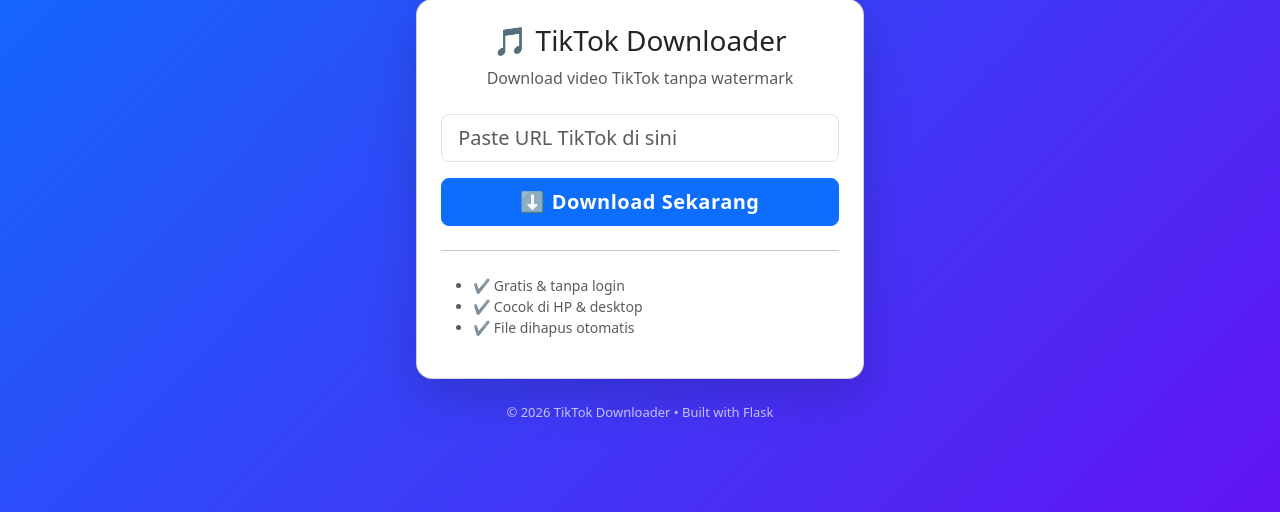
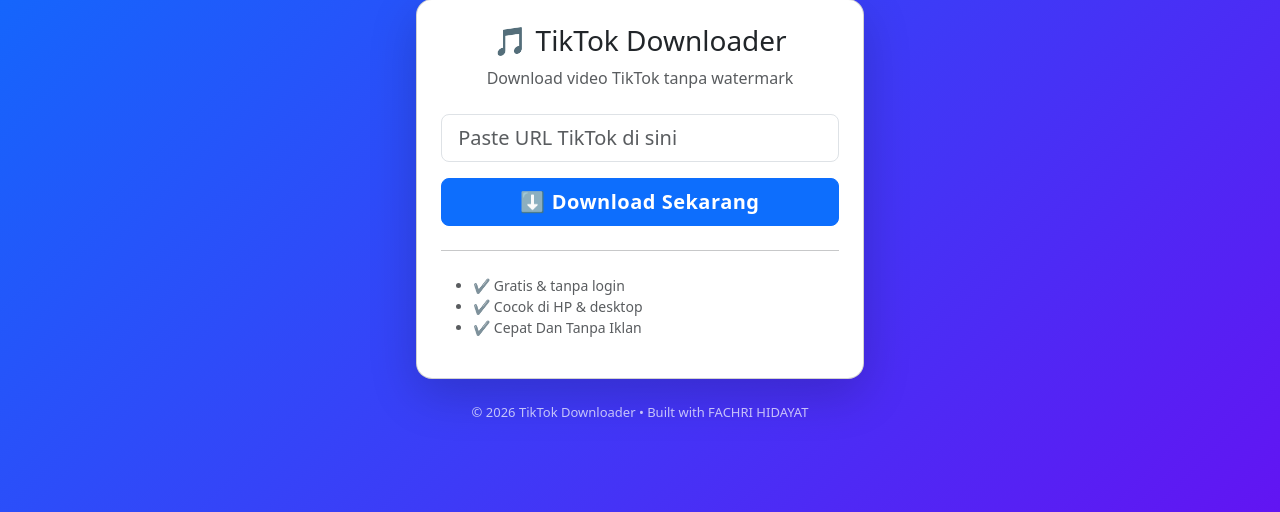
Before and after one commit to FachriHdyt139/webv5, a Flask app: page / in a window 1280 px wide. Shown: the part 189-701 px from the top of the page. Run offline with Flask 3, Linux system fonts and the light colour scheme.

Commit message:
Update index.html

```diff
--- a/templates/index.html
+++ b/templates/index.html
@@ -59,12 +59,12 @@
         <ul class="text-muted small">
           <li>✔ Gratis & tanpa login</li>
           <li>✔ Cocok di HP & desktop</li>
-          <li>✔ File dihapus otomatis</li>
+          <li>✔ Cepat Dan Tanpa Iklan</li>
         </ul>
       </div>
 
       <footer class="text-center text-white mt-4">
-        © 2026 TikTok Downloader • Built with Flask
+        © 2026 TikTok Downloader • Built with FACHRI HIDAYAT
       </footer>
 
     </div>
```
